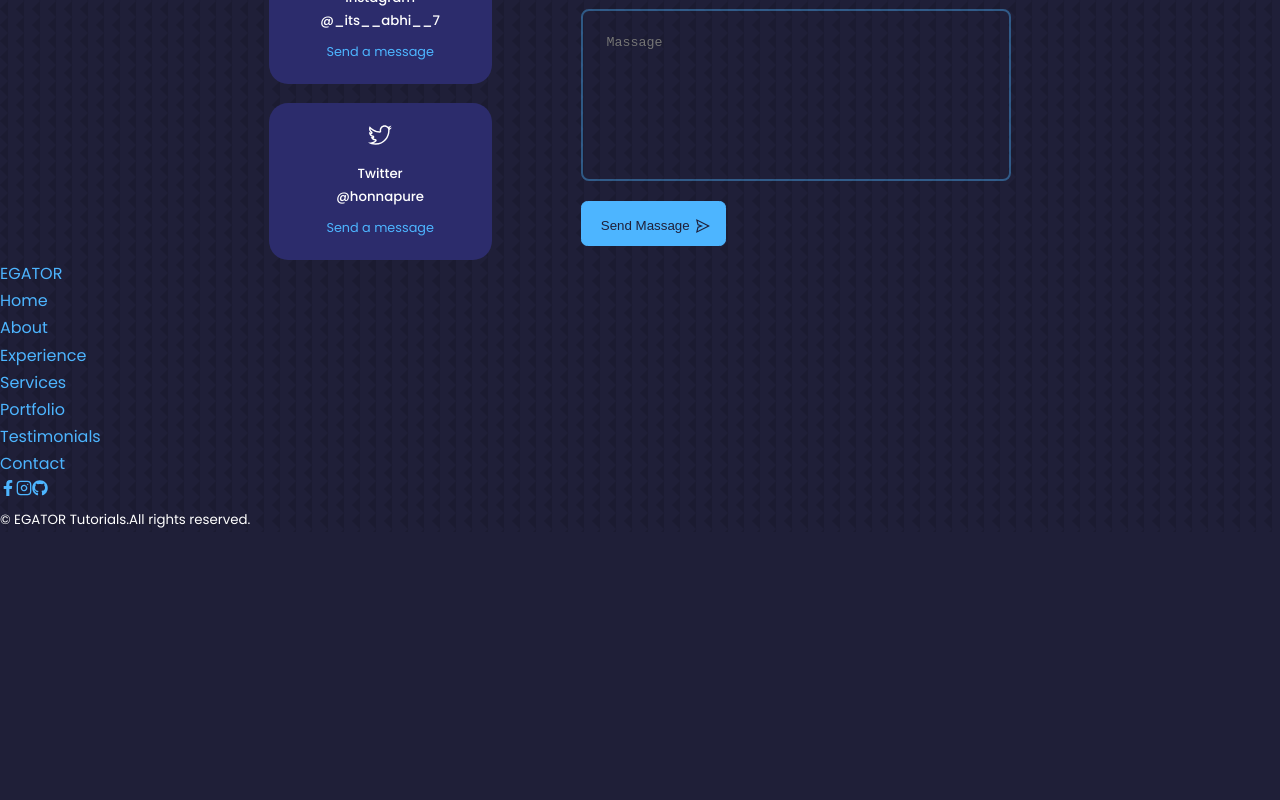
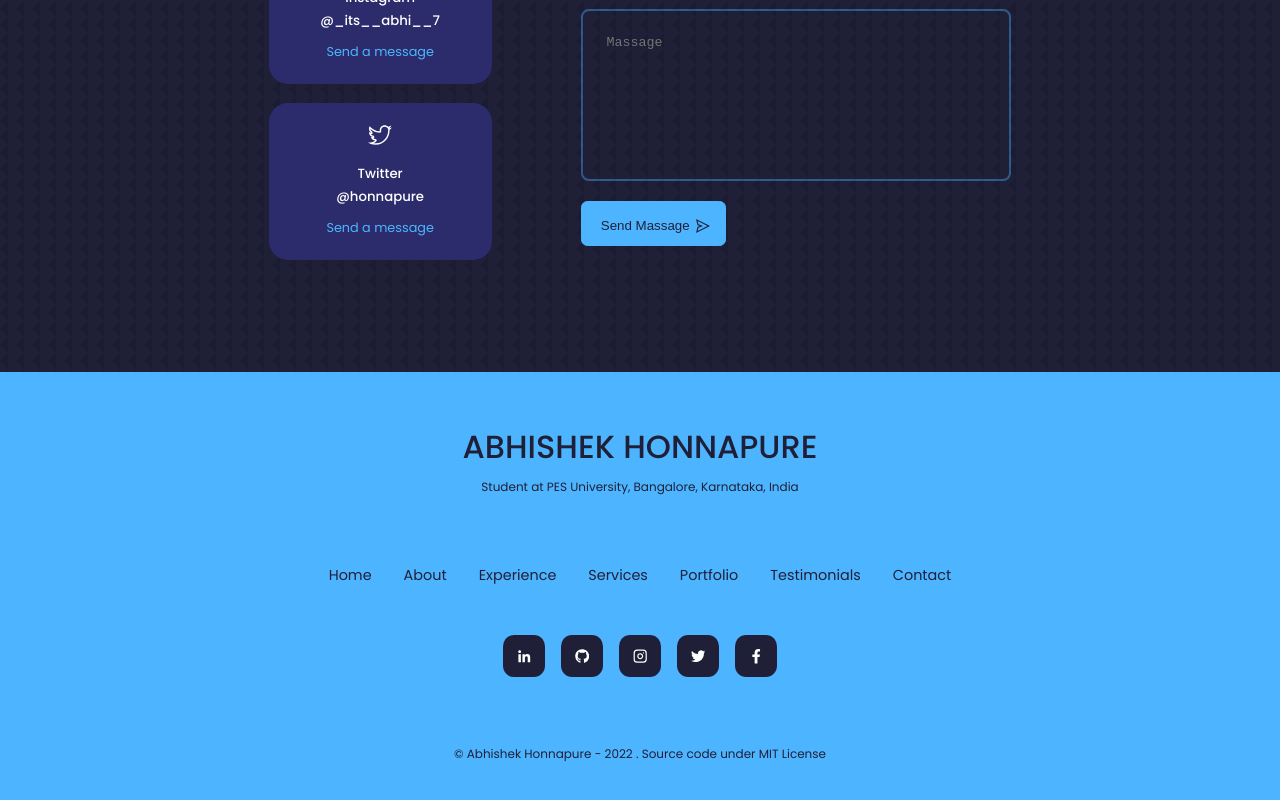
Before and after one commit to its-abhishek/AbhishekHonnapure, a React (Create React App) app in the folder react-portfolio-website/: page / in a window 1280 px wide. Shown: the part 3679-4479 px from the top of the page. Before the commit the page ends 4211 px from the top, so only its background shows below. Built offline with nearby package versions, Linux system fonts and the light colour scheme.

Commit message:
completed footer - Abhishek

```diff
--- a/react-portfolio-website/src/components/footer/footer.css
+++ b/react-portfolio-website/src/components/footer/footer.css
@@ -0,0 +1,71 @@
+footer {
+    background: var(--color-primary);
+    padding: 3rem 0;
+    text-align: center;
+    font-size: 0.9rem;
+    margin-top: 7rem;
+}
+
+footer a {
+    color: var(--color-bg);
+}
+
+.footer__logo {
+    font-size: 2rem;
+    font-weight: 500;
+    display: inline-block;
+}
+
+.permalinks {
+    display: flex;
+    flex-wrap: wrap;
+    justify-content: center;
+    gap: 2rem;
+    margin: 0 auto 3rem;
+}
+
+.footer__socials {
+    display: flex;
+    justify-content: center;
+    gap: 1rem;
+    margin-bottom: 4rem;
+}
+
+.footer__socials a {
+    background: var(--color-bg);
+    color: var(--color-white);
+    padding: 0.8rem;
+    border-radius: 0.7rem;
+    display: flex;
+    border: 1px solid transparent;
+}
+
+.footer__socials a:hover {
+    background: transparent;
+    color: var(--color-bg);
+    border-color: var(--color-bg);
+}
+
+.footer__copyright {
+    margin-bottom: 4rem;
+    color: var(--color-bg);
+}
+
+.sub-text {
+    text-align: center;
+    margin-bottom: 4rem;
+    color: var(--color-bg);
+}
+
+/* ================== MEDIA QUERIES (SMALL DEVICES)================ */
+
+@media screen and (max-width: 600px) {
+    .permalinks {
+        flex-direction: column;
+        gap: 1.5rem;
+    }
+
+    .footer__socials {
+        margin-bottom: 2.6rem;
+    }
+ }
--- a/react-portfolio-website/src/components/footer/footer.jsx
+++ b/react-portfolio-website/src/components/footer/footer.jsx
@@ -3,13 +3,17 @@ import "./footer.css"
 import {FaFacebookF} from 'react-icons/fa'
 import {FiInstagram} from 'react-icons/fi'
 import {FaGithub} from 'react-icons/fa'
+import {GrLinkedinOption} from 'react-icons/gr'
+import {SiTwitter} from 'react-icons/si'
 
 const Footer = () => {
   return (
     <footer>
-      <a href='#' className='footer_logo'>EGATOR</a>
-
-      <ul className='permalink'>
+      <a href='#' className='footer__logo'>ABHISHEK HONNAPURE</a>
+      <div className='sub-text'>
+        <small>Student at PES University, Bangalore, Karnataka, India</small>
+      </div>
+      <ul className='permalinks'>
         <li><a href='#'>Home</a></li>
         <li><a href='#about'>About</a></li>
         <li><a href='#experience'>Experience</a></li>
@@ -19,12 +23,14 @@ const Footer = () => {
         <li><a href='#contact'>Contact</a></li>
       </ul>
       <div className='footer__socials'>
-        <a href=''><FaFacebookF/></a>
-        <a href=''><FiInstagram/></a>
-        <a href=''><FaGithub/></a>
+        <a href='https://www.linkedin.com/in/abhishek-honnapure-547636232/' target='_blank'><GrLinkedinOption/></a>
+        <a href='https://github.com/its-abhishek' target='_blank'><FaGithub/></a>
+        <a href='https://www.instagram.com/_its__abhi__7/' target='_blank'><FiInstagram/></a>
+        <a href='https://twitter.com/honnapure' target='_blank'><SiTwitter/></a>
+        <a href='https://www.facebook.com/abhi.honnapure' target='_blank'><FaFacebookF/></a>
       </div>
       <div className='footer__copyright'>
-        <small>&copy; EGATOR Tutorials.All rights reserved.</small>
+        <small>&copy; Abhishek Honnapure - 2022 . Source code under MIT License</small>
       </div>
     </footer>
   )
```
